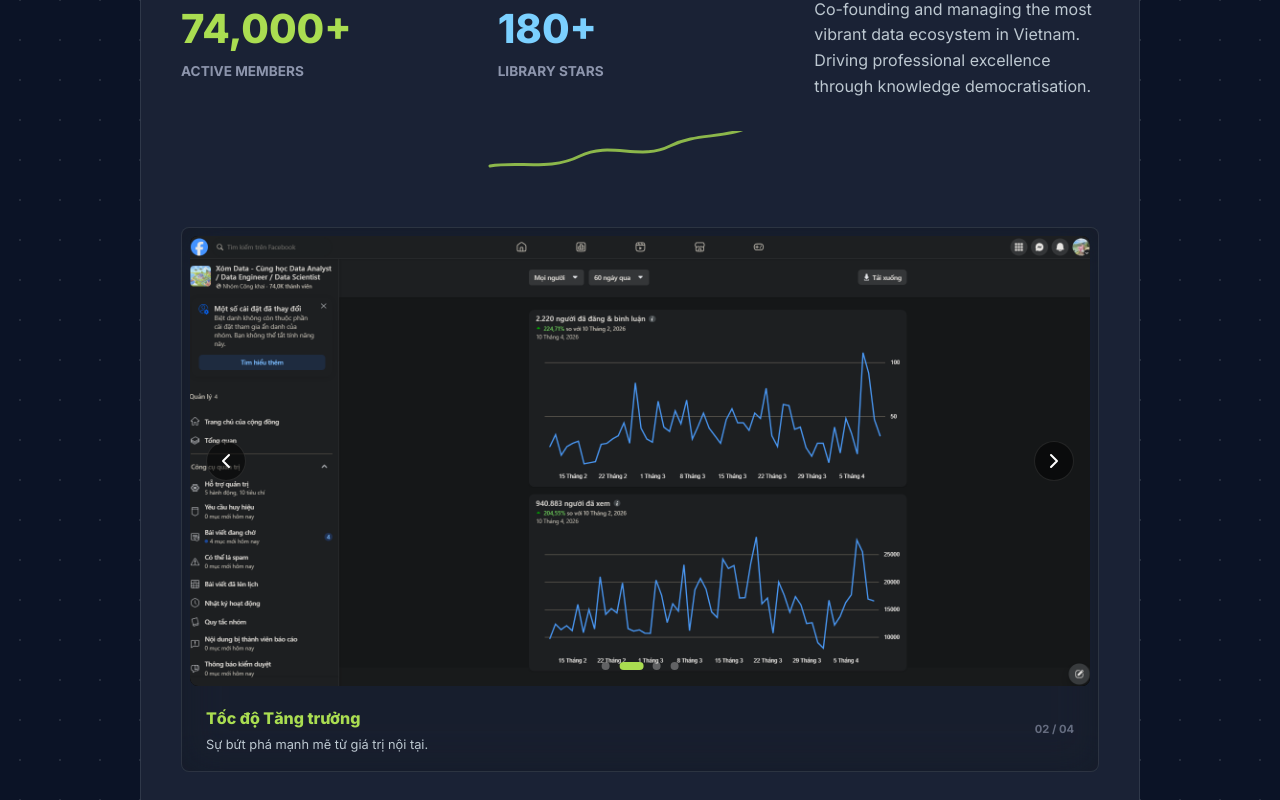
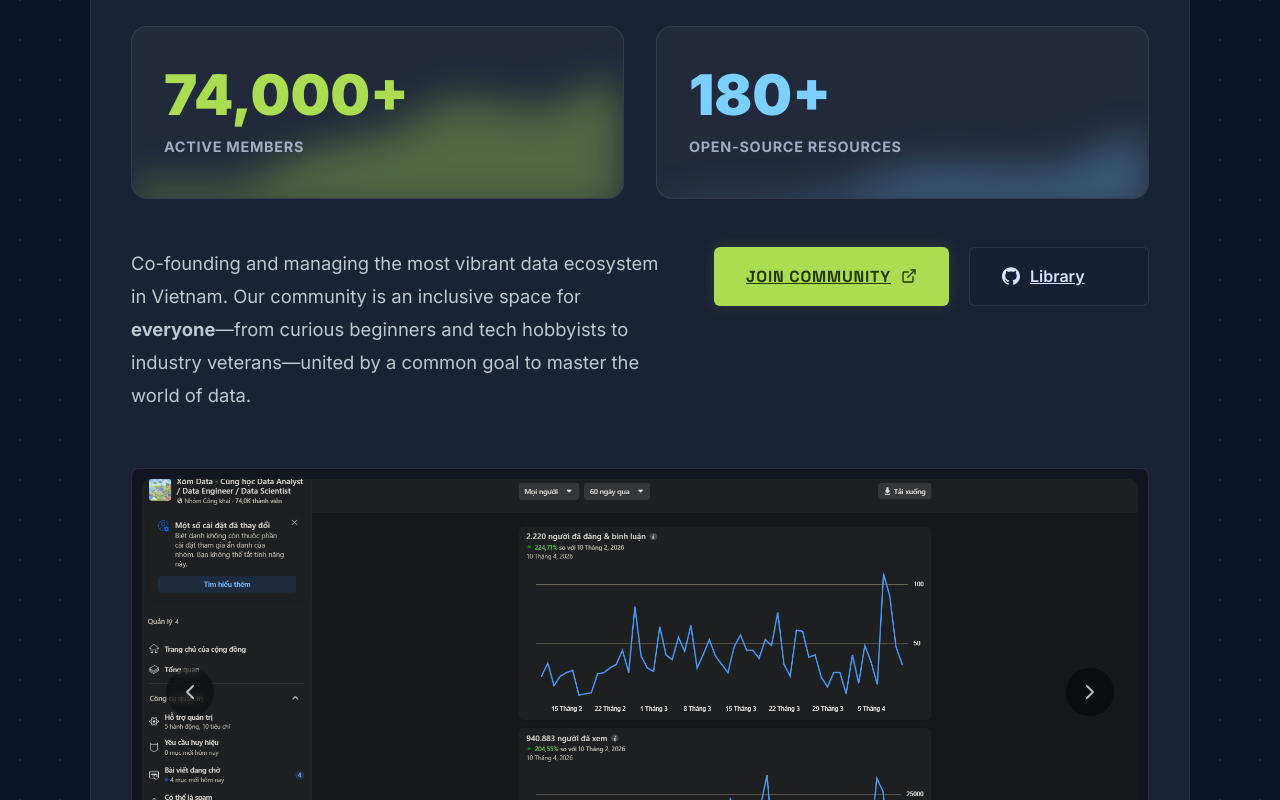
Before and after one commit to tunguyenn99/personal-websites-portfolio, a React (Vite) app: page / in a window 1280 px wide. Shown: the part 5620-6420 px from the top of the page. Built offline with nearby package versions, Linux system fonts and the light colour scheme.

Commit message:
feat: modernize Community section with blurred area charts, improved layout, and English localization

```diff
--- a/src/components/Community.jsx
+++ b/src/components/Community.jsx
@@ -53,7 +53,6 @@ export default function Community() {
   const [activeSlide, setActiveSlide] = useState(0);
   const [isPaused, setIsPaused] = useState(false);
 
-  // Auto-slide
   useEffect(() => {
     if (isPaused) return;
     const timer = setInterval(() => {
@@ -69,180 +68,174 @@ export default function Community() {
     <section id="community" className="section">
       <h2 className="section-title">Community Impact</h2>
 
-      <div className="glass-panel" style={{ padding: '2.5rem', maxWidth: '1000px', margin: '0 auto' }}>
+      <div className="glass-panel" style={{ padding: '2.5rem', maxWidth: '1100px', margin: '0 auto' }}>
 
-        {/* Header & Stats Info */}
-        <div style={{ marginBottom: '3rem' }}>
+        {/* Header Section */}
+        <div style={{ marginBottom: '2.5rem' }}>
           <div style={{ display: 'flex', alignItems: 'center', gap: '0.75rem', marginBottom: '1rem', color: 'var(--primary)' }}>
             <TrendingUp size={20} />
-            <span style={{ fontWeight: 700, letterSpacing: '0.1em', textTransform: 'uppercase', fontSize: '0.8rem' }}>Ecosystem Growth</span>
+            <span style={{ fontWeight: 700, letterSpacing: '0.1em', textTransform: 'uppercase', fontSize: '0.8rem' }}>Global Ecosystem</span>
           </div>
+          <h3 style={{ fontSize: '3rem', marginBottom: '0.5rem', fontFamily: 'Space Grotesk', fontWeight: 800 }}>
+            Xóm Data <span style={{ color: 'var(--secondary)' }}>Hub</span>
+          </h3>
+        </div>
 
-          <h3 style={{ fontSize: '2.5rem', marginBottom: '1.5rem', fontFamily: 'Space Grotesk' }}>
-            Xóm Data <span style={{ color: 'var(--secondary)' }}>Community</span>
-          </h3>
-
-          <div style={{ display: 'grid', gridTemplateColumns: 'repeat(auto-fit, minmax(200px, 1fr))', gap: '2rem', marginBottom: '2rem' }}>
-            <div>
-              <div style={{ fontSize: '2.5rem', fontWeight: 800, color: 'var(--primary)' }}>
+        {/* Stats Row with Background Graphs */}
+        <div style={{
+          display: 'grid',
+          gridTemplateColumns: 'repeat(auto-fit, minmax(300px, 1fr))',
+          gap: '2rem',
+          marginBottom: '3rem'
+        }}>
+          {/* Members Stat Card */}
+          <div style={{
+            position: 'relative',
+            padding: '2.5rem 2rem',
+            borderRadius: '16px',
+            background: 'rgba(255,255,255,0.03)',
+            overflow: 'hidden',
+            border: '1px solid var(--outline-low)'
+          }}>
+            <div style={{ position: 'relative', zIndex: 10 }}>
+              <div style={{ fontSize: '3.5rem', fontWeight: 900, color: 'var(--primary)', lineHeight: 1 }}>
                 <CountUp end={74000} suffix="+" />
               </div>
-              <div style={{ fontSize: '0.85rem', opacity: 0.6, textTransform: 'uppercase', fontWeight: 700 }}>Active Members</div>
+              <div style={{ fontSize: '0.9rem', opacity: 0.7, textTransform: 'uppercase', fontWeight: 700, marginTop: '0.75rem', letterSpacing: '0.05em' }}>Active Members</div>
             </div>
-            <div>
-              <div style={{ fontSize: '2.5rem', fontWeight: 800, color: 'var(--secondary)' }}>
-                <CountUp end={180} suffix="+" />
-              </div>
-              <div style={{ fontSize: '0.85rem', opacity: 0.6, textTransform: 'uppercase', fontWeight: 700 }}>Library Stars</div>
-            </div>
-            <div style={{ gridColumn: 'span 1' }}>
-              <p style={{ color: 'var(--text-muted)', lineHeight: 1.6, fontSize: '1rem' }}>
-                Co-founding and managing the most vibrant data ecosystem in Vietnam.
-                Driving professional excellence through knowledge democratisation.
-              </p>
+            {/* Background Area Graph (Members) */}
+            <div style={{ position: 'absolute', bottom: -15, left: 0, width: '100%', height: '80%', opacity: 0.35, filter: 'blur(20px)', zIndex: 0 }}>
+               <svg width="100%" height="100%" viewBox="0 0 200 100" preserveAspectRatio="none">
+                  <path d="M0 80C20 75 40 90 60 65C80 40 100 55 120 25C140 0 160 40 180 15C190 0 200 10 200 10V100H0V80Z" fill="var(--primary)" />
+               </svg>
             </div>
           </div>
 
-          {/* Growth Chart */}
-          <div style={{ margin: '1rem 0 2.5rem', opacity: 0.8 }}>
-             <svg width="100%" height="40" viewBox="0 0 300 40" fill="none" xmlns="http://www.w3.org/2000/svg">
-                <path d="M0 35C30 30 60 40 90 25C120 10 150 30 180 15C210 0 240 10 270 -10"
-                      stroke="var(--primary)" strokeWidth="3" strokeLinecap="round" className="chart-path" />
-                <path d="M0 35C30 30 60 40 90 25C120 10 150 30 180 15C210 0 240 10 270 -10V40H0V35Z"
-                      fill="url(#gradient-growth)" opacity="0.1" />
-             </svg>
+          {/* Stars Stat Card */}
+          <div style={{
+            position: 'relative',
+            padding: '2.5rem 2rem',
+            borderRadius: '16px',
+            background: 'rgba(255,255,255,0.03)',
+            overflow: 'hidden',
+            border: '1px solid var(--outline-low)'
+          }}>
+            <div style={{ position: 'relative', zIndex: 10 }}>
+              <div style={{ fontSize: '3.5rem', fontWeight: 900, color: 'var(--secondary)', lineHeight: 1 }}>
+                <CountUp end={180} suffix="+" />
+              </div>
+              <div style={{ fontSize: '0.9rem', opacity: 0.7, textTransform: 'uppercase', fontWeight: 700, marginTop: '0.75rem', letterSpacing: '0.05em' }}>Open-Source Resources</div>
+            </div>
+            {/* Background Area Graph (Stars) */}
+            <div style={{ position: 'absolute', bottom: -15, left: 0, width: '100%', height: '80%', opacity: 0.3, filter: 'blur(20px)', zIndex: 0 }}>
+               <svg width="100%" height="100%" viewBox="0 0 200 100" preserveAspectRatio="none">
+                  <path d="M0 95C30 85 60 98 90 75C120 50 150 85 180 55C190 40 200 45 200 45V100H0V95Z" fill="var(--secondary)" />
+               </svg>
+            </div>
           </div>
         </div>
 
-        {/* Beautified Slideshow with Arrows (PLANNED UNDER STATS) */}
+        {/* Description & Buttons Row */}
+        <div style={{
+          display: 'flex',
+          justifyContent: 'space-between',
+          alignItems: 'flex-start',
+          gap: '3rem',
+          marginBottom: '3.5rem',
+          flexWrap: 'wrap'
+        }}>
+          <div style={{ flex: '1', minWidth: '320px' }}>
+            <p style={{ color: 'var(--text-muted)', lineHeight: 1.8, fontSize: '1.15rem' }}>
+              Co-founding and managing the most vibrant data ecosystem in Vietnam.
+              Our community is an inclusive space for <strong>everyone</strong>—from curious beginners and tech hobbyists to industry veterans—united by a common goal to master the world of data.
+            </p>
+          </div>
+          <div style={{ display: 'flex', gap: '1.25rem', paddingBottom: '1rem' }}>
+            <a href="https://www.facebook.com/groups/xomdata" target="_blank" rel="noreferrer" className="btn-primary" style={{ padding: '1rem 2rem', minWidth: '180px', textAlign: 'center' }}>
+              Join Community <ExternalLink size={16} />
+            </a>
+            <a href="https://github.com/tunguyenn99/thu_vien_cua_xom_data" target="_blank" rel="noreferrer" className="btn-secondary" style={{ padding: '1rem 2rem', minWidth: '180px', textAlign: 'center' }}>
+              <SiGithub size={18} /> Library
+            </a>
+          </div>
+        </div>
+
+        {/* Interactive Slideshow */}
         <div
           onMouseEnter={() => setIsPaused(true)}
           onMouseLeave={() => setIsPaused(false)}
-          style={{ position: 'relative', marginBottom: '3rem' }}
+          style={{ position: 'relative' }}
         >
-          <div className="glass-panel" style={{ padding: '0.5rem', overflow: 'hidden', border: '1px solid var(--outline-low)', background: 'rgba(0,0,0,0.2)' }}>
-            <div style={{
-              position: 'relative',
-              aspectRatio: '16/8',
-              borderRadius: '8px',
-              overflow: 'hidden',
-              background: '#000'
-            }}>
+          <div className="glass-panel" style={{ padding: '0.6rem', overflow: 'hidden', background: 'rgba(0,0,0,0.4)', border: '1px solid var(--outline-low)' }}>
+            <div style={{ position: 'relative', aspectRatio: '21/9', borderRadius: '8px', overflow: 'hidden', background: '#000' }}>
               {images.map((img, idx) => (
                 <img
                   key={idx}
                   src={img}
-                  alt={`Slide ${idx}`}
+                  alt={`Community Highlight ${idx}`}
                   style={{
                     position: 'absolute', top: 0, left: 0, width: '100%', height: '100%',
-                    objectFit: 'cover', transition: 'all 0.8s cubic-bezier(0.4, 0, 0.2, 1)',
+                    objectFit: 'cover', transition: 'all 1.2s cubic-bezier(0.4, 0, 0.2, 1)',
                     opacity: activeSlide === idx ? 1 : 0,
-                    transform: activeSlide === idx ? 'scale(1)' : 'scale(1.05)',
-                    filter: activeSlide === idx ? 'none' : 'blur(5px)'
+                    transform: activeSlide === idx ? 'scale(1)' : 'scale(1.15)',
+                    filter: activeSlide === idx ? 'none' : 'blur(4px)'
                   }}
                 />
               ))}
 
-              {/* Arrow Navigators */}
-              <button
-                onClick={prevSlide}
-                style={{
-                  position: 'absolute', left: '1rem', top: '50%', transform: 'translateY(-50%)',
-                  background: 'rgba(0,0,0,0.5)', border: '1px solid rgba(255,255,255,0.1)',
-                  borderRadius: '50%', color: '#fff', width: '40px', height: '40px',
-                  display: 'flex', alignItems: 'center', justifyContent: 'center',
-                  cursor: 'pointer', zIndex: 20, transition: 'all 0.3s'
-                }}
-                className="carousel-btn"
-              >
+              <button onClick={prevSlide} className="carousel-btn" style={{ position: 'absolute', left: '1.5rem', top: '50%', transform: 'translateY(-50%)', background: 'rgba(0,0,0,0.6)', border: 'none', borderRadius: '50%', color: '#fff', width: '48px', height: '48px', cursor: 'pointer', zIndex: 20 }}>
                 <ChevronLeft size={24} />
               </button>
-              <button
-                onClick={nextSlide}
-                style={{
-                  position: 'absolute', right: '1rem', top: '50%', transform: 'translateY(-50%)',
-                  background: 'rgba(0,0,0,0.5)', border: '1px solid rgba(255,255,255,0.1)',
-                  borderRadius: '50%', color: '#fff', width: '40px', height: '40px',
-                  display: 'flex', alignItems: 'center', justifyContent: 'center',
-                  cursor: 'pointer', zIndex: 20, transition: 'all 0.3s'
-                }}
-                className="carousel-btn"
-              >
+              <button onClick={nextSlide} className="carousel-btn" style={{ position: 'absolute', right: '1.5rem', top: '50%', transform: 'translateY(-50%)', background: 'rgba(0,0,0,0.6)', border: 'none', borderRadius: '50%', color: '#fff', width: '48px', height: '48px', cursor: 'pointer', zIndex: 20 }}>
                 <ChevronRight size={24} />
               </button>
 
-              {/* Pagination Dots */}
-              <div style={{
-                position: 'absolute', bottom: '1rem', left: '50%', transform: 'translateX(-50%)',
-                display: 'flex', gap: '0.6rem', zIndex: 20
-              }}>
+              <div style={{ position: 'absolute', bottom: '1.5rem', left: '50%', transform: 'translateX(-50%)', display: 'flex', gap: '0.75rem', zIndex: 20 }}>
                 {images.map((_, idx) => (
-                  <button
-                    key={idx}
-                    onClick={() => setActiveSlide(idx)}
-                    style={{
-                      width: activeSlide === idx ? '24px' : '8px', height: '8px', borderRadius: '4px', border: 'none',
-                      background: activeSlide === idx ? 'var(--primary)' : 'rgba(255,255,255,0.3)',
-                      cursor: 'pointer', transition: 'all 0.3s'
-                    }}
-                  />
+                  <div key={idx} onClick={() => setActiveSlide(idx)} style={{ width: activeSlide === idx ? '40px' : '12px', height: '6px', borderRadius: '3px', background: activeSlide === idx ? 'var(--primary)' : 'rgba(255,255,255,0.3)', cursor: 'pointer', transition: '0.4s' }} />
                 ))}
               </div>
             </div>
 
-            {/* Slide Information Bar */}
-            <div style={{
-              display: 'flex', justifyContent: 'space-between', alignItems: 'center',
-              padding: '1.25rem 1rem 0.5rem'
-            }}>
+            <div style={{ padding: '1.5rem 2rem', display: 'flex', justifyContent: 'space-between', alignItems: 'flex-end' }}>
                <div>
-                 <h4 style={{ fontSize: '1rem', fontWeight: 800, color: 'var(--primary)', margin: 0 }}>
-                    {activeSlide === 0 && "Cộng đồng Xóm Data"}
-                    {activeSlide === 1 && "Tốc độ Tăng trưởng"}
-                    {activeSlide === 2 && "Nhân khẩu học Community"}
-                    {activeSlide === 3 && "Top Content & Engagement"}
-                 </h4>
-                 <p style={{ fontSize: '0.8rem', color: 'var(--text-muted)', margin: '0.2rem 0 0' }}>
-                    {activeSlide === 0 && "Gần 75,000 nhân sự ngành Dữ liệu tại Việt Nam."}
-                    {activeSlide === 1 && "Sự bứt phá mạnh mẽ từ giá trị nội tại."}
-                    {activeSlide === 2 && "Chuyên gia và nhân tài từ khối ngành STEM."}
-                    {activeSlide === 3 && "Chia sẻ chuyên môn chất lượng cao mỗi ngày."}
-                 </p>
+                  <h4 style={{ fontSize: '1.4rem', fontWeight: 800, color: 'var(--primary)', marginBottom: '0.75rem', letterSpacing: '0.02em' }}>
+                    {activeSlide === 0 && "Our Vibrant Facebook Hub"}
+                    {activeSlide === 1 && "Rapid Ecosystem Growth"}
+                    {activeSlide === 2 && "Global & Diverse Community"}
+                    {activeSlide === 3 && "Top-Tier Knowledge Sharing"}
+                  </h4>
+                  <p style={{ fontSize: '0.95rem', color: 'var(--text-muted)', maxWidth: '700px', lineHeight: 1.6 }}>
+                    {activeSlide === 0 && "Connecting 75k hearts and minds in Vietnam's most active data-driven community."}
+                    {activeSlide === 1 && "Unprecedented growth driven by high-quality content and community-first values."}
+                    {activeSlide === 2 && "Built for builders, hobbyists, and experts alike across all STEM and data domains."}
+                    {activeSlide === 3 && "Empowering the next generation of data professionals with open resources and deep insights."}
+                  </p>
                </div>
-               <div style={{ fontSize: '0.7rem', fontWeight: 700, opacity: 0.4 }}>
+               <div style={{ fontSize: '0.9rem', fontWeight: 900, opacity: 0.2, letterSpacing: '0.3em', fontFamily: 'Space Grotesk' }}>
                   0{activeSlide + 1} / 0{images.length}
                </div>
             </div>
           </div>
         </div>
 
-        {/* Footer Buttons */}
-        <div style={{ display: 'flex', gap: '1.5rem', justifyContent: 'center', flexWrap: 'wrap' }}>
-          <a href="https://www.facebook.com/groups/xomdata" target="_blank" rel="noreferrer" className="btn-primary" style={{ minWidth: '180px' }}>
-            Join Us <ExternalLink size={16} />
-          </a>
-          <a href="https://github.com/tunguyenn99/thu_vien_cua_xom_data" target="_blank" rel="noreferrer" className="btn-secondary" style={{ minWidth: '180px' }}>
-            <SiGithub size={18} /> Library
-          </a>
-        </div>
-
       </div>
 
       <style>{`
-        .chart-path {
-          stroke-dasharray: 400;
-          stroke-dashoffset: 400;
-          animation: draw 3s ease-out forwards;
-        }
-        @keyframes draw {
-          to { stroke-dashoffset: 0; }
+        .carousel-btn {
+          display: flex;
+          align-items: center;
+          justify-content: center;
+          transition: all 0.4s;
+          opacity: 0.7;
+          backdrop-filter: blur(4px);
         }
         .carousel-btn:hover {
+          opacity: 1;
           background: var(--primary) !important;
           color: #000 !important;
+          box-shadow: 0 0 30px var(--primary);
           transform: translateY(-50%) scale(1.1);
-          border-color: var(--primary) !important;
-          box-shadow: 0 0 15px var(--primary);
         }
       `}</style>
     </section>
```
Also changed, not shown: src/assets/avatar/127782708.jpg (added).
